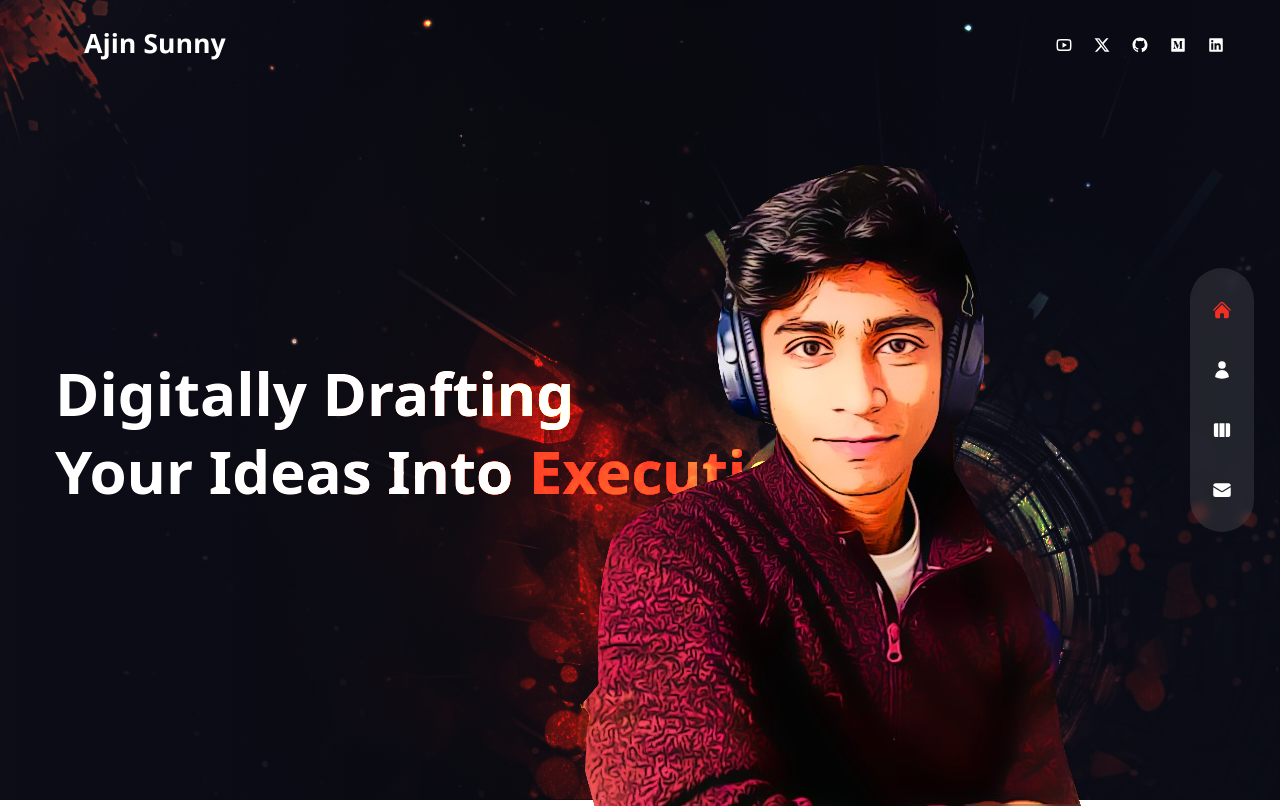
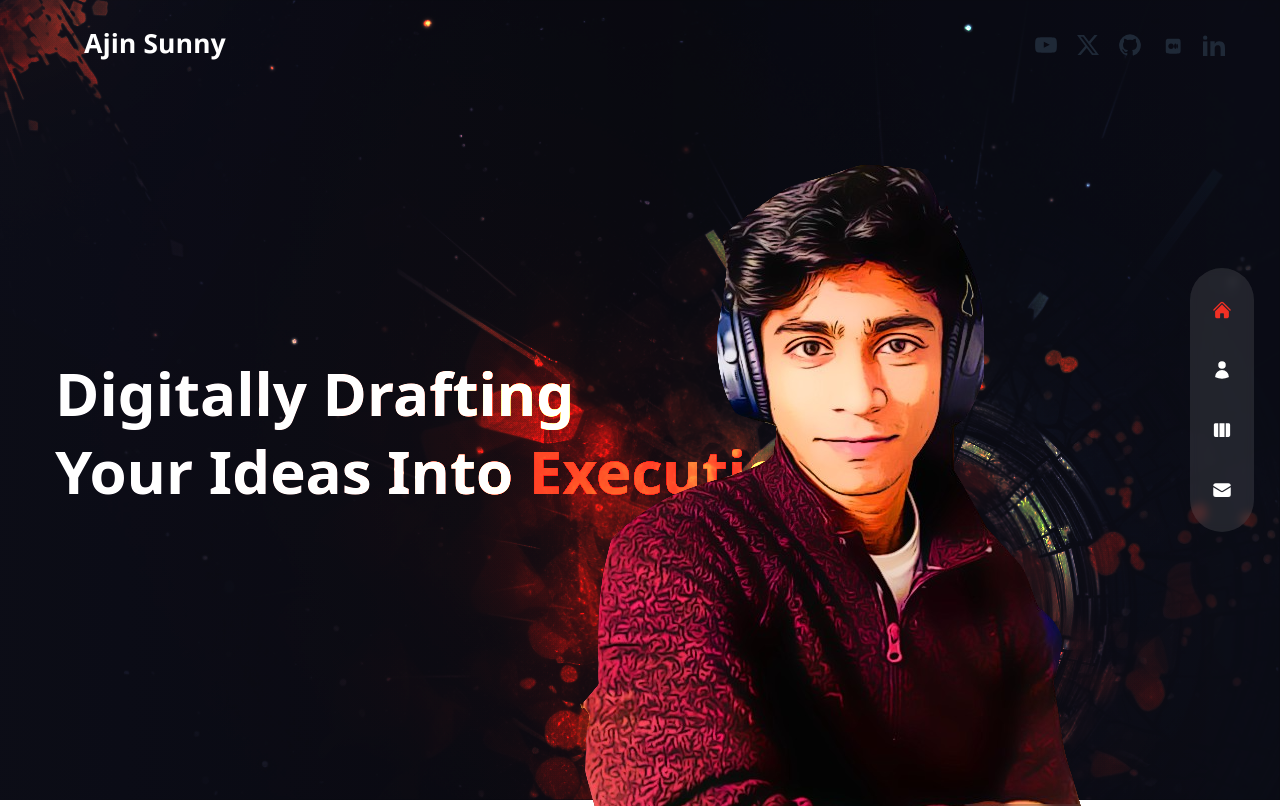
Before and after one commit to ajinsunny/ajinsunnywebsite, a Next.js app: page / in a window 1280 px wide. Built offline with nearby package versions, Linux system fonts and the light colour scheme.

Commit message:
Update social media icons in SocialsComponent

```diff
--- a/components/Socials.js
+++ b/components/Socials.js
@@ -1,47 +1,79 @@
 import React, { memo } from "react";
 import Link from "next/link";
-
-// icons
-import {
-  RiYoutubeLine,
-  RiTwitterXFill,
-  RiGithubFill,
-  RiMediumFill,
-  RiLinkedinBoxFill,
-} from "react-icons/ri";
 
 const SocialsComponent = () => {
   return (
     <div className="flex items-center gap-x-5 text-lg">
-      <Link
-        href={"https://www.youtube.com/channel/UCfg_jh0JuDJOQdCKS3W9e4g"}
-        className="hover:text-accent transition-all duration-300"
-      >
-        <RiYoutubeLine />
+      <Link href={"https://www.youtube.com/channel/UCfg_jh0JuDJOQdCKS3W9e4g"}>
+        <svg
+          class="w-[22px] h-[22px] hover:text-accent duration-700 text-gray-800 dark:text-white"
+          aria-hidden="true"
+          xmlns="http://www.w3.org/2000/svg"
+          fill="currentColor"
+          viewBox="0 0 20 14"
+        >
+          <path
+            fill-rule="evenodd"
+            d="M19.7 3.037a4.26 4.26 0 0 0-.789-1.964 2.84 2.84 0 0 0-1.984-.84c-2.767-.2-6.926-.2-6.926-.2s-4.157 0-6.928.2a2.836 2.836 0 0 0-1.983.84A4.225 4.225 0 0 0 .3 3.038a30.148 30.148 0 0 0-.2 3.206v1.5c.01 1.071.076 2.142.2 3.206.094.712.363 1.39.784 1.972.604.536 1.38.837 2.187.848 1.583.15 6.731.2 6.731.2s4.161 0 6.928-.2a2.844 2.844 0 0 0 1.985-.84 4.27 4.27 0 0 0 .787-1.965c.124-1.064.19-2.135.2-3.206V6.243a30.672 30.672 0 0 0-.202-3.206ZM8.008 9.59V3.97l5.4 2.819-5.4 2.8Z"
+            clip-rule="evenodd"
+          />
+        </svg>
       </Link>
-      <Link
-        href={"https://twitter.com/_ajinsunny_"}
-        className="hover:text-accent transition-all duration-300"
-      >
-        <RiTwitterXFill />
+      <Link href={"https://twitter.com/_ajinsunny_"}>
+        <svg
+          class="w-[22px] h-[22px] hover:text-accent duration-700 text-gray-800 dark:text-white"
+          aria-hidden="true"
+          xmlns="http://www.w3.org/2000/svg"
+          fill="none"
+          viewBox="0 0 20 20"
+        >
+          <path
+            fill="currentColor"
+            d="M12.186 8.672 18.743.947h-2.927l-5.005 5.9-4.44-5.9H0l7.434 9.876-6.986 8.23h2.927l5.434-6.4 4.82 6.4H20L12.186 8.672Zm-2.267 2.671L8.544 9.515 3.2 2.42h2.2l4.312 5.719 1.375 1.828 5.731 7.613h-2.2l-4.699-6.237Z"
+          />
+        </svg>
       </Link>
-      <Link
-        href={"https://github.com/ajinsunny"}
-        className="hover:text-accent transition-all duration-300"
-      >
-        <RiGithubFill />
+      <Link href={"https://github.com/ajinsunny"}>
+        <svg
+          class="w-[22px] h-[22px] hover:text-accent duration-700 text-gray-800 dark:text-white"
+          aria-hidden="true"
+          xmlns="http://www.w3.org/2000/svg"
+          fill="currentColor"
+          viewBox="0 0 20 20"
+        >
+          <path
+            fill-rule="evenodd"
+            d="M10 .333A9.911 9.911 0 0 0 6.866 19.65c.5.092.678-.215.678-.477 0-.237-.01-1.017-.014-1.845-2.757.6-3.338-1.169-3.338-1.169a2.627 2.627 0 0 0-1.1-1.451c-.9-.615.07-.6.07-.6a2.084 2.084 0 0 1 1.518 1.021 2.11 2.11 0 0 0 2.884.823c.044-.503.268-.973.63-1.325-2.2-.25-4.516-1.1-4.516-4.9A3.832 3.832 0 0 1 4.7 7.068a3.56 3.56 0 0 1 .095-2.623s.832-.266 2.726 1.016a9.409 9.409 0 0 1 4.962 0c1.89-1.282 2.717-1.016 2.717-1.016.366.83.402 1.768.1 2.623a3.827 3.827 0 0 1 1.02 2.659c0 3.807-2.319 4.644-4.525 4.889a2.366 2.366 0 0 1 .673 1.834c0 1.326-.012 2.394-.012 2.72 0 .263.18.572.681.475A9.911 9.911 0 0 0 10 .333Z"
+            clip-rule="evenodd"
+          />
+        </svg>
       </Link>
-      <Link
-        href={"https://medium.com/@ajin.sunny"}
-        className="hover:text-accent transition-all duration-300"
-      >
-        <RiMediumFill />
+      <Link href={"https://medium.com/@ajin.sunny"}>
+        <svg
+          class="w-[22px] h-[22px] hover:text-accent duration-700 text-gray-800 dark:text-white"
+          aria-hidden="true"
+          xmlns="http://www.w3.org/2000/svg"
+          fill="currentColor"
+          viewBox="0 0 65 65"
+        >
+          <path d="M45.049,14c12.011,0 12.951,0.94 12.951,12.951v18.098c0,12.011 -0.94,12.951 -12.951,12.951h-18.098c-12.011,0 -12.951,-0.94 -12.951,-12.951v-18.098c0,-12.011 0.94,-12.951 12.951,-12.951zM29.713,44.151c4.502,0 8.151,-3.649 8.151,-8.151c0,-4.502 -3.649,-8.151 -8.151,-8.151c-4.502,0 -8.151,3.649 -8.151,8.151c0,4.502 3.65,8.151 8.151,8.151zM42.713,43.757c2.228,0 4.034,-3.473 4.034,-7.757c0,-4.284 -1.806,-7.757 -4.034,-7.757c-2.228,0 -4.034,3.473 -4.034,7.757c0,4.284 1.806,7.757 4.034,7.757zM48.98,42.928c0.775,0 1.403,-3.102 1.403,-6.928c0,-3.826 -0.628,-6.928 -1.403,-6.928c-0.775,0 -1.403,3.102 -1.403,6.928c0,3.826 0.628,6.928 1.403,6.928z" />
+        </svg>
       </Link>
-      <Link
-        href={"https://www.linkedin.com/in/ajinsunny/"}
-        className="hover:text-accent transition-all duration-300"
-      >
-        <RiLinkedinBoxFill />
+      <Link href={"https://www.linkedin.com/in/ajinsunny/"}>
+        <svg
+          class="w-[22px] h-[22px] hover:text-accent duration-700 text-gray-800 dark:text-white"
+          aria-hidden="true"
+          xmlns="http://www.w3.org/2000/svg"
+          fill="currentColor"
+          viewBox="0 0 15 15"
+        >
+          <path
+            fill-rule="evenodd"
+            d="M7.979 5v1.586a3.5 3.5 0 0 1 3.082-1.574C14.3 5.012 15 7.03 15 9.655V15h-3v-4.738c0-1.13-.229-2.584-1.995-2.584-1.713 0-2.005 1.23-2.005 2.5V15H5.009V5h2.97ZM3 2.487a1.5 1.5 0 1 1-3 0 1.5 1.5 0 0 1 3 0Z"
+            clip-rule="evenodd"
+          />
+          <path d="M3 5.012H0V15h3V5.012Z" />
+        </svg>
       </Link>
     </div>
   );
```
